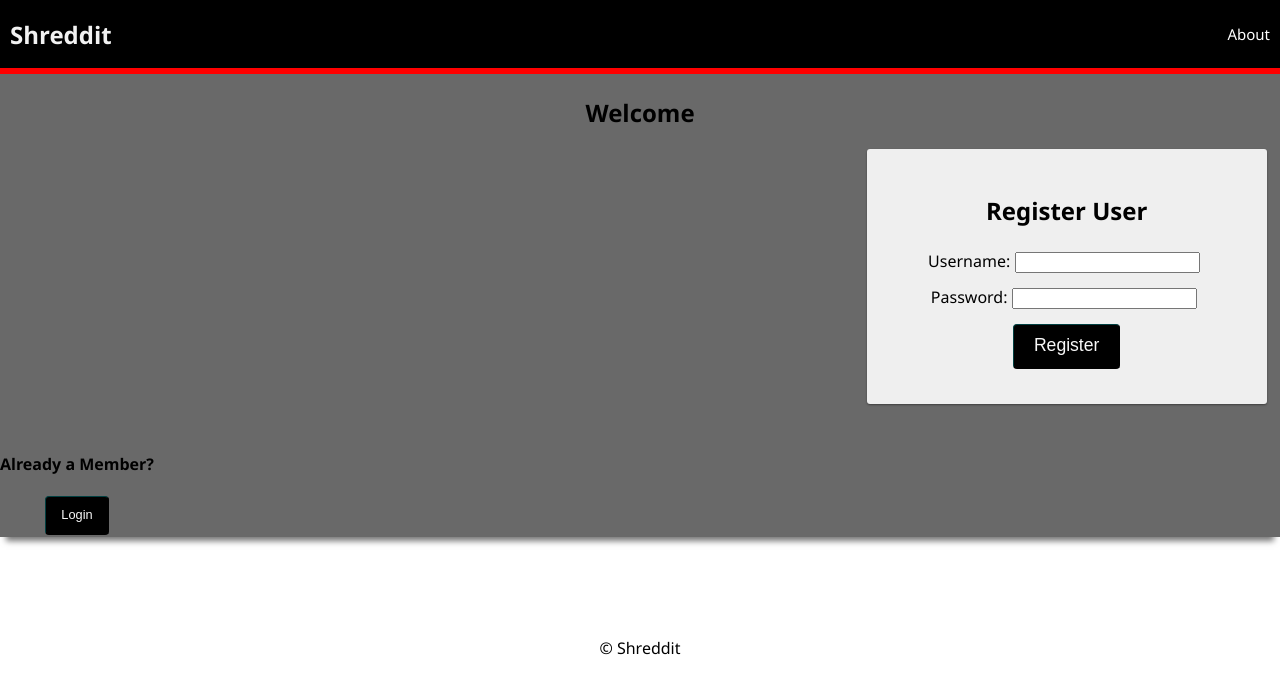
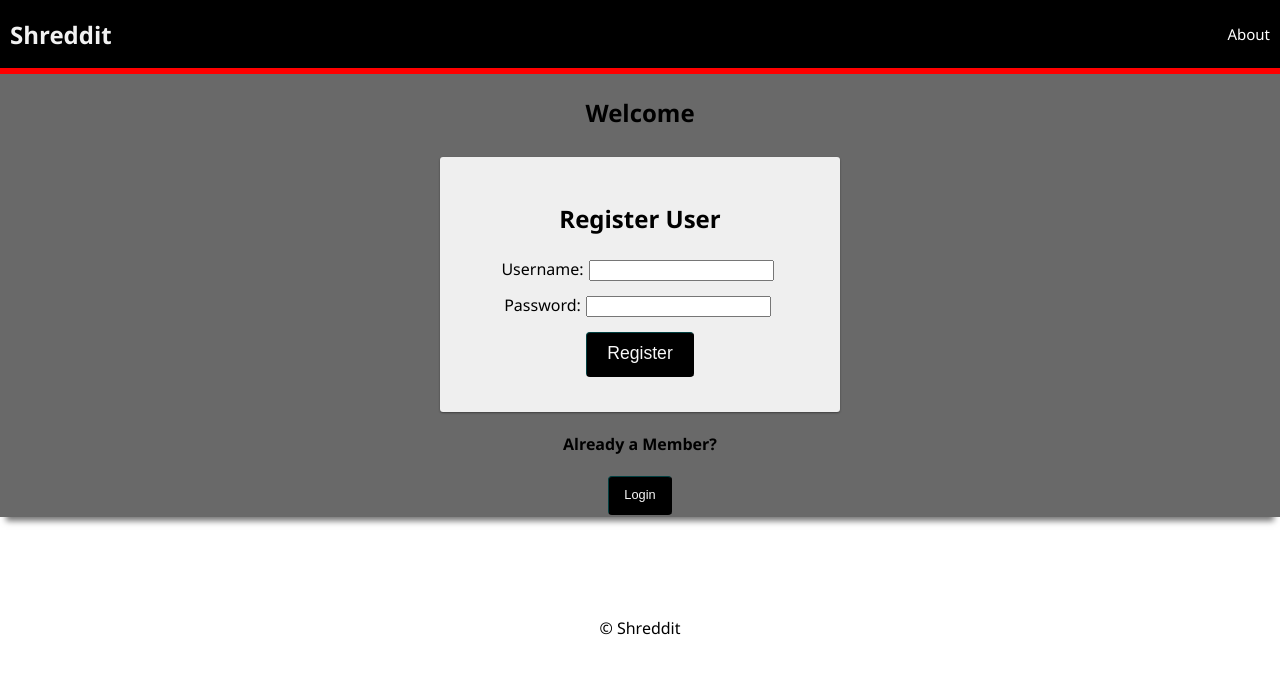
Before and after one commit to robcone27/Shreddit, a React (Create React App) app: page /updateForm/1#/home in a window 1280 px wide. Shown: the top 694 px of the page. Built offline with nearby package versions, Linux system fonts and the light colour scheme; no server answers.

Commit message:
updated landing page

```diff
--- a/src/components/LandingPage/LandingPage.jsx
+++ b/src/components/LandingPage/LandingPage.jsx
@@ -16,27 +16,21 @@ function LandingPage() {
   return (
 
     <div className="container">
-       {/* <div className="execute"> */}
       <h2>{heading}</h2>
-
       <div className="grid">
         <div className="grid-col grid-col_8">
-
         </div>
         <div className="grid-col grid-col_4">
-
-          <RegisterForm />
-          </div>
-          <center>
-            <h4>Already a Member?</h4>
-            <button className="btn btn_sizeSm" onClick={onLogin}>
-              Login
-            </button>
-          </center>
-
         </div>
 
-    {/* </div> */}
+        <div className="execute">
+          <RegisterForm />
+          <h4>Already a Member?</h4>
+          <button className="btn btn_sizeSm" onClick={onLogin}>
+            Login
+          </button>
+        </div>
+      </div>
     </div>
   );
 }
```
